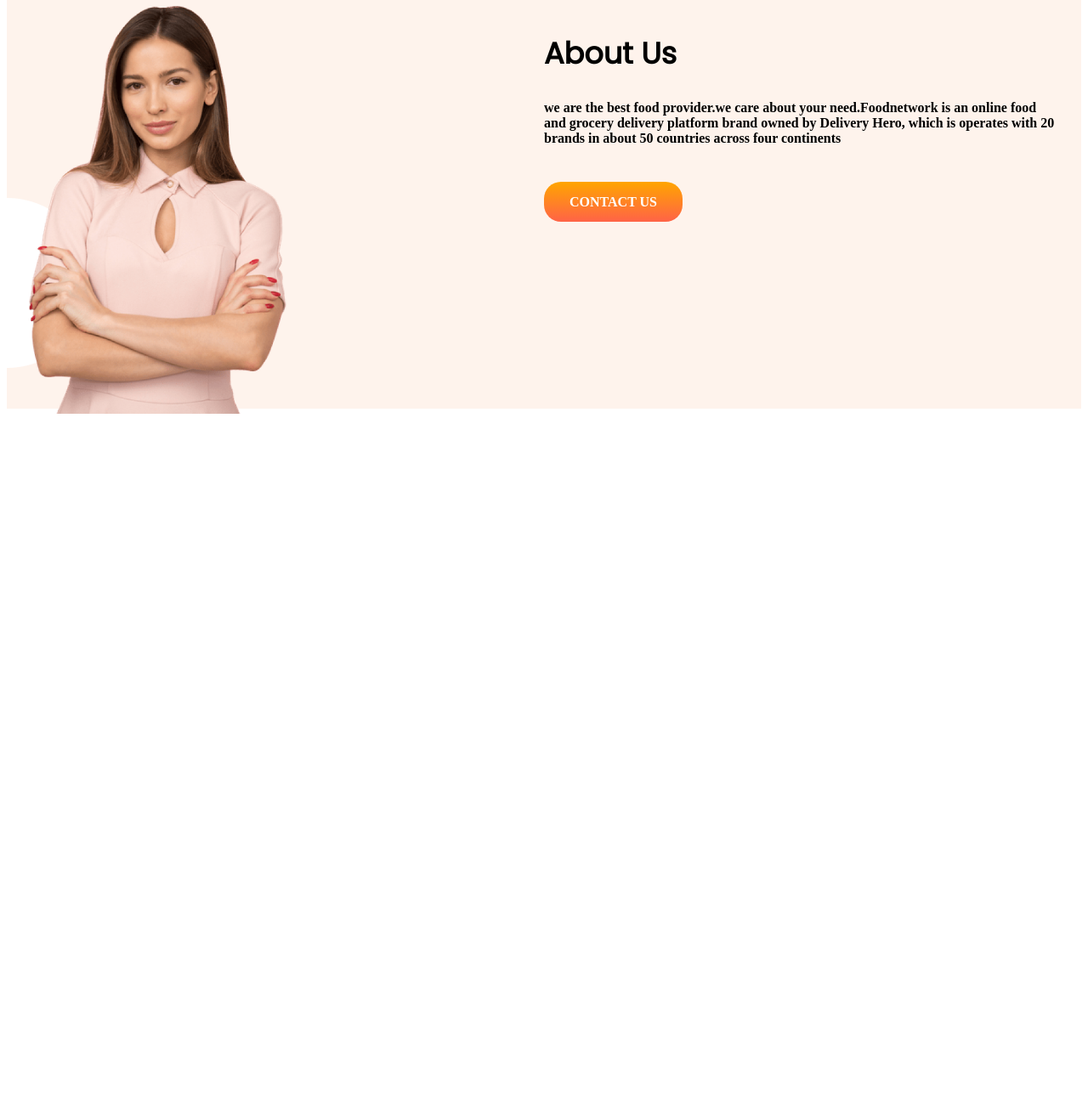
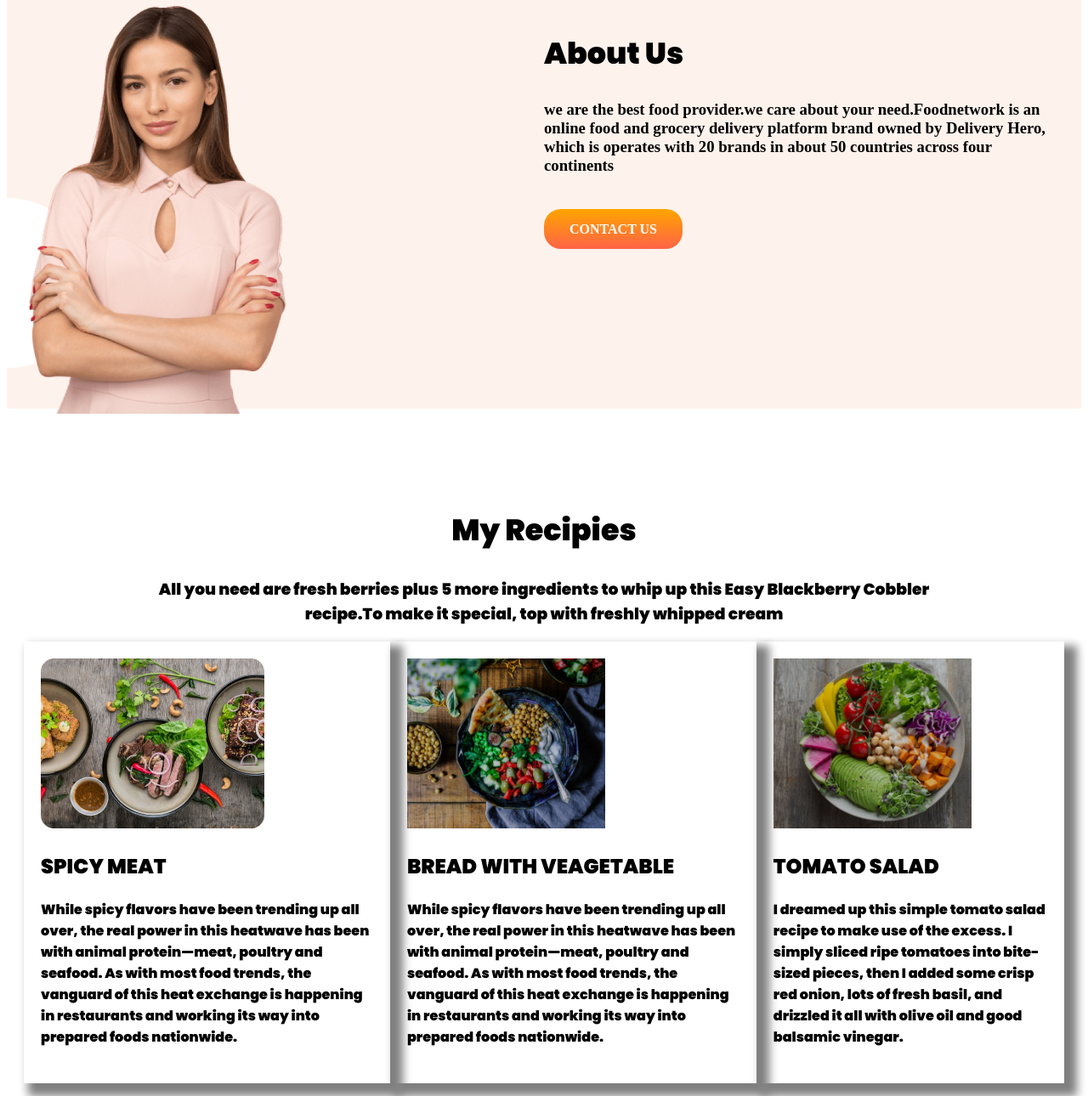
Before and after one commit to smaaes/food-network, a plain HTML site: page index.html in a window 1280 px wide. Shown: the part 931-2221 px from the top of the page at 85% size. Before the commit the page ends 1506 px from the top, so only its background shows below. Drawn offline with Linux system fonts and the light colour scheme.

Commit message:
complete

```diff
--- a/index.html
+++ b/index.html
@@ -9,18 +9,18 @@
 
     <link rel="preconnect" href="https://fonts.googleapis.com">
     <link rel="preconnect" href="https://fonts.gstatic.com" crossorigin>
-    <link href="https://fonts.googleapis.com/css2?family=Poppins:wght@400&display=swap" rel="stylesheet">
+    <link href="https://fonts.googleapis.com/css2?family=Poppins:wght@900&display=swap" rel="stylesheet">
 
     <link rel="stylesheet" href="style.css">
 
 </head>
 
 <body>
-    <section>
+    <section class="flexible-container">
         <div class="first-section">
-            <h1><span class="different">Skip</span> The Diet,</h1>
-            <h1>Just Eat Healthy</h1>
-            <h1>With Food Network</h1>
+            <h1 class="diet-heading"><span class="different">Skip</span> The Diet,</h1>
+            <h1 class="diet-heading">Just Eat Healthy</h1>
+            <h1 class="diet-heading">With Food Network</h1>
             <h3>Imagine you don't need a diet because we provide a healthy food for you.</h3>
             <br>
             <a class="link-button" target="blank" href="https://www.google.com/">ORDER FOOD</a>
@@ -29,20 +29,67 @@
             <img src="images/11.png" alt="eating food">
         </div>
     </section>
-    <section class="second-section">
+
+    <!--about us section-->
+
+    <section class="second-section flexible-container">
         <div class="first-section">
             <img src="images/person.png" alt="">
         </div>
         <div class="first-section">
-            <h1>About Us</h1>
-            <h4>we are the best food provider.we care about your need.Foodnetwork is an online food and grocery delivery
+            <h1 class="diet-heading">About Us</h1>
+            <h3>we are the best food provider.we care about your need.Foodnetwork is an online food and grocery delivery
                 platform brand owned by Delivery Hero, which is operates with 20 brands in about 50 countries across
-                four continents</h4>
+                four continents</h3>
             <br>
             <br>
             <a class="link-button" target="blank" href="https://www.youtube.com/">CONTACT US</a>
         </div>
     </section>
+
+    <!--my recieps section-->
+
+    <section class="third-section">
+        <h1 class="diet-heading">My Recipies</h1>
+        <h3>All you need are fresh berries plus 5 more ingredients to whip up this Easy Blackberry Cobbler
+            recipe.To make it special, top with freshly whipped cream </h3>
+
+
+        <div class="box-design">
+            <div class="left">
+                <div>
+                    <img src="images/8.jpg" alt="">
+                </div>
+
+                <h2>SPICY MEAT</h2>
+                <h4>While spicy flavors have been trending up all over, the real power in this heatwave has been with
+                    animal protein—meat, poultry and seafood. As with most food trends, the vanguard of this heat
+                    exchange is happening in restaurants and working its way into prepared foods nationwide.</h4>
+            </div>
+
+            <div class="center">
+                <img src="images/9.png" alt="">
+                <h2>BREAD WITH VEAGETABLE</h2>
+                <h4>While spicy flavors have been trending up all over, the real power in this heatwave has been with
+                    animal protein—meat, poultry and seafood. As with most food trends, the vanguard of this heat
+                    exchange is happening in restaurants and working its way into prepared foods nationwide.</h4>
+            </div>
+
+            <div class="right">
+                <img src="images/10.png" alt="">
+                <h2>TOMATO SALAD</h2>
+                <h4>I dreamed up this simple tomato salad recipe to make use of the excess. I simply sliced ripe
+                    tomatoes into bite-sized pieces, then I added some crisp red onion, lots of fresh basil, and
+                    drizzled it all with olive oil and good balsamic vinegar.</h4>
+            </div>
+        </div>
+
+
+    </section>
 </body>
+<footer class="footer-area">
+    <h1> <span class="different">FOOD</span> NETWORK</h1>
+    <P>EAT healthy to live healthy.live healthy to live happy.</P>
+</footer>
 
 </html>
--- a/style.css
+++ b/style.css
@@ -1,9 +1,8 @@
-h1{
+.diet-heading {
     font-family: 'Poppins', sans-serif;
     font-size: 35px;
-
 }
-section {
+.flexible-container {
     display: flex;
     padding: 26px;
 }
@@ -26,7 +25,43 @@ padding-bottom: 50px;
     font-weight: 700;
     color:white;
 }
+                                 /* about us section single code */
+
 .second-section{
     background-image: url(images/7.png);
     background-repeat: no-repeat;
 }
+                                   /* my reciepes section single code */
+.third-section h1{
+    text-align: center;
+
+}
+.third-section h3{
+    text-align: center;
+    padding-left: 150px;
+    padding-right: 150px;
+    font-family: 'Poppins', sans-serif;
+
+}
+.box-design{
+    display: flex;
+    padding-left: 20px;
+    padding-right: 20px;
+}
+.box-design > div{
+    max-width: 100%;
+    padding: 20px;
+    box-shadow: 10px 10px 10px 5px grey;
+    font-family: 'Poppins', sans-serif;
+
+}
+.box-design img{
+    max-height: 200px;
+}
+.footer-area{
+    background-color: black;
+    color:gray;
+    text-align: center;
+    height: 250px;
+    padding-bottom: 40px;
+}
```
Also changed, not shown: images/10.png (added), images/8.jpg (added), images/9.png (added).
